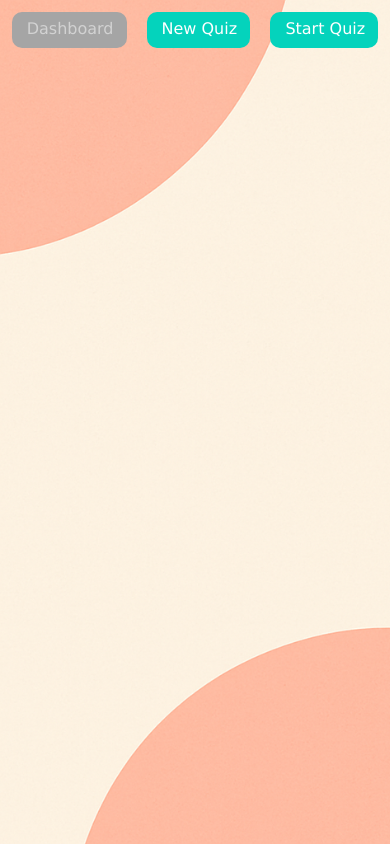
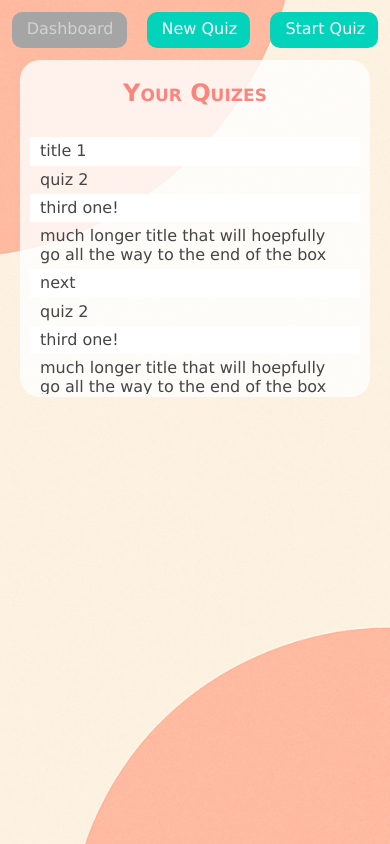
Before and after one commit to JSeaton-SKPolyTech/WhizQuiz, a React (Vite) app: page /dashboard in a window 390 px wide. Built offline with nearby package versions, Linux system fonts and the light colour scheme.

Commit message:
created quiz list on dashboard

```diff
--- /dev/null
+++ b/src/components/QuizList.jsx
@@ -0,0 +1,20 @@
+import { useState } from "react";
+
+const QuizList = function({className=''}){
+	const [quizList, setQuizList] = useState(['title 1', 'quiz 2', 'third one!', 'much longer title that will hoepfully go all the way to the end of the box', 'next', 'quiz 2', 'third one!', 'much longer title that will hoepfully go all the way to the end of the box', 'next', 'quiz 2', 'third one!', 'much longer title that will hoepfully go all the way to the end of the box', 'next', 'quiz 2', 'third one!', 'much longer title that will hoepfully go all the way to the end of the box', 'next', 'quiz 2', 'third one!', 'much longer title that will hoepfully go all the way to the end of the box', 'next', 'quiz 2', 'third one!', 'much longer title that will hoepfully go all the way to the end of the box', 'next', 'quiz 2', 'third one!', 'much longer title that will hoepfully go all the way to the end of the box', 'next']);
+
+	return (
+		<div className={`white-background ${className}`}>
+			<h2>Your Quizes</h2>
+			<ul className="quiz-list">
+				{quizList.map(function(title, index){
+					return (
+						<li className="quiz-list-item" key={index}>{title}</li>
+					)
+				})}
+			</ul>
+		</div>
+	)
+}
+
+export default QuizList;
--- a/src/components/index.js
+++ b/src/components/index.js
@@ -1,5 +1,6 @@
 import LabelledInput from "./LabelledInput";
 import Button from "./Button";
 import TeacherNav from "./TeacherNav";
+import QuizList from "./QuizList";
 
-export {LabelledInput, Button, TeacherNav};
+export {LabelledInput, Button, TeacherNav, QuizList};
--- a/src/css/global-style.css
+++ b/src/css/global-style.css
@@ -3,3 +3,4 @@
 @import './styles/nav.css';
 @import './styles/login-view.css';
 @import './styles/create-quiz-view.css';
+@import './styles/quiz-list.css';
--- a/src/css/styles/base-style.css
+++ b/src/css/styles/base-style.css
@@ -16,6 +16,12 @@ h1, p {
 
 h1{
 	color:#04D3BC;
+	text-align: center;
+	font-variant: small-caps;
+}
+h2 {
+	color: #fb857d;
+	font-weight: 700;
 	text-align: center;
 	font-variant: small-caps;
 }
@@ -80,7 +86,10 @@ input[type='button'].plus-button{
 	background-repeat: none;
 	background-size: cover;
 }
-
+.white-background {
+	border-radius: 20px;
+	background-color: rgba(255, 255, 255, 0.8);
+}
 .white-overlay {
 	width: 60vw;
 	height: 80vh;
@@ -90,10 +99,3 @@ input[type='button'].plus-button{
 	background-color: rgba(255, 255, 255, 0.8);
 	overflow: auto;
 }
-
-.subtitle {
-	color: #fb857d;
-	font-weight: 700;
-	text-align: center;
-	font-variant: small-caps;
-}
--- /dev/null
+++ b/src/css/styles/quiz-list.css
@@ -0,0 +1,35 @@
+.dashboard-quiz-list{
+	position: absolute;
+	right: 0;
+	width: 30%;
+	height: 80%;
+	margin: 0 20px;
+}
+
+.quiz-list {
+	height: 80%;
+	padding: 10px;
+	list-style: none;
+	overflow-y: auto;
+}
+.quiz-list-item{
+	padding: 5px 10px;
+	color: #454545;
+}
+.quiz-list-item:nth-of-type(odd) {
+	background-color: white;
+}
+.quiz-list-item:hover{
+	background-color: #fee90032;
+}
+
+@media screen and (max-width: 800px) {
+	.dashboard-quiz-list{
+		width: calc(100% - 40px);
+		height: 40vh;
+		margin: 0 20px;
+	}
+	.quiz-list {
+		height: 73%;
+	}
+}
--- a/src/views/Dashboard.jsx
+++ b/src/views/Dashboard.jsx
@@ -1,10 +1,11 @@
-import { TeacherNav } from "../components";
+import { TeacherNav, QuizList } from "../components";
 
 const Dashboard = function(){
 
 	return(
 		<>
 			<TeacherNav disabledButtons={{'dashboard': true, 'newQuiz': false}} />
+			<QuizList width='30%' className="dashboard-quiz-list" />
 		</>
 	)
 }
--- a/src/views/LoginPage.jsx
+++ b/src/views/LoginPage.jsx
@@ -13,7 +13,7 @@ function LoginPage() {
 				<div className="flex-grow login-image-div"><img className="login-image centre-vertically" src={loginImage} alt="decorative graphic of a quiz" /></div>
 				<div className="flex-grow login-form">
 					<h1>Whiz Quiz</h1>
-					<p className="subtitle">Train Your Brain. Master the Game.</p>
+					<h2>Train Your Brain. Master the Game.</h2>
 					<div className="centre-vertically ">
 						<div className="login-inputs">
 							<LabelledInput
```
